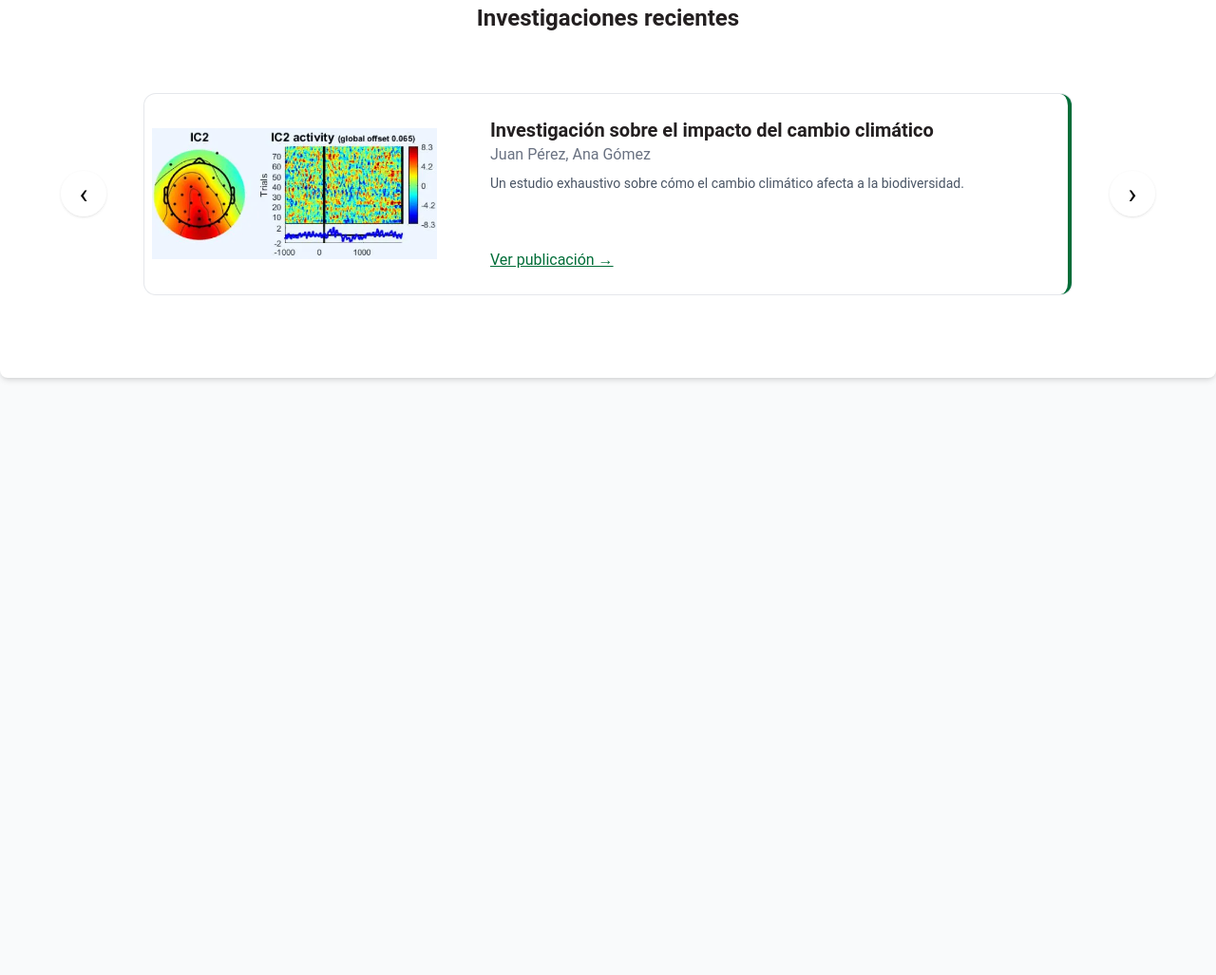
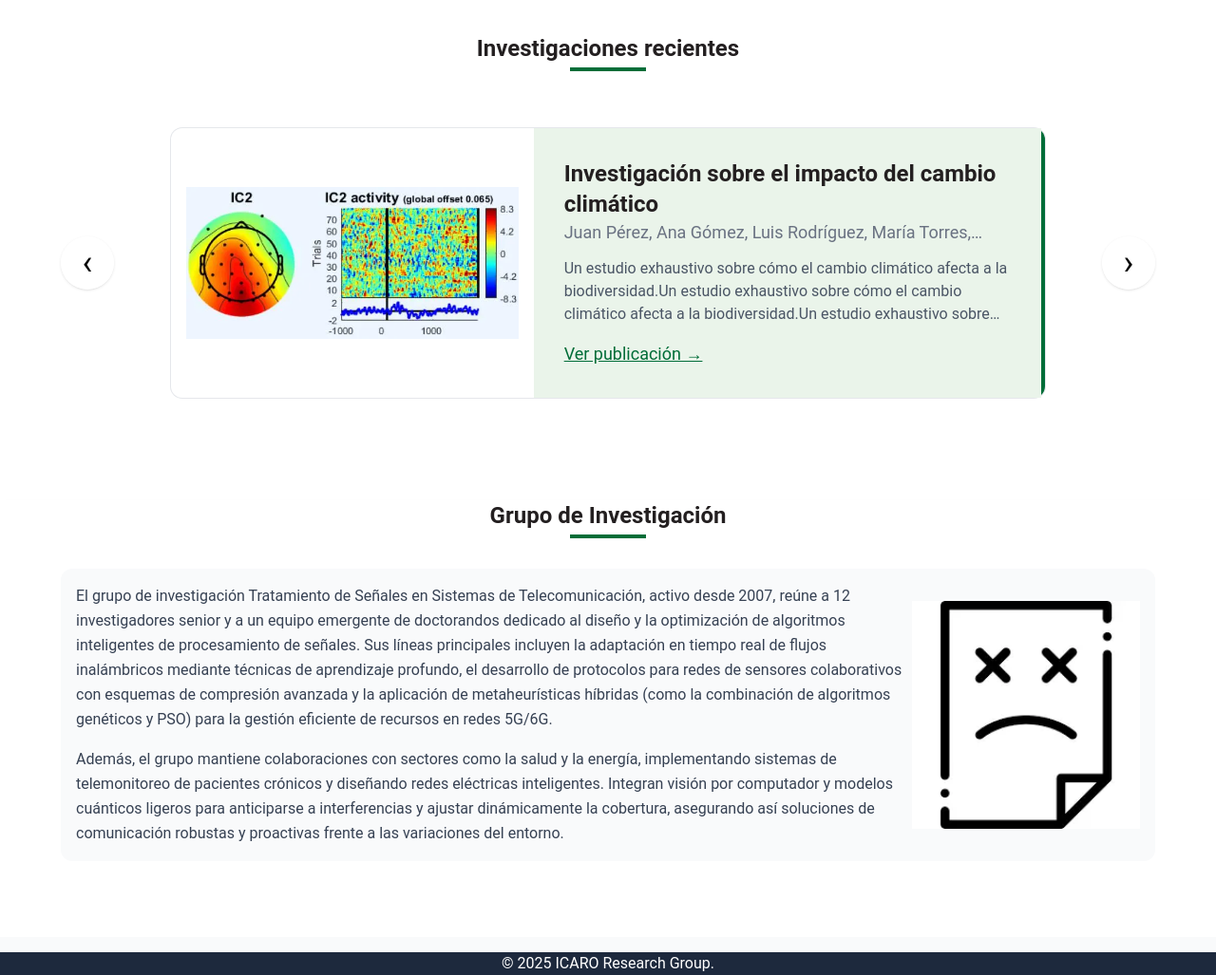
Before and after one commit to AdrianBR003/ICARO, an Astro site in the folder icaro-frontend/: page / in a window 1280 px wide. Shown: the part 338-1365 px from the top of the page at 95% size. Before the commit the page ends 800 px from the top, so only its background shows below. Built offline with nearby package versions, Linux system fonts and the light colour scheme; Astro itself is replaced by a stand-in of ours.

Commit message:
feat FRT - Home finish

```diff
--- a/icaro-frontend/src/components/RecentCarousel.astro
+++ b/icaro-frontend/src/components/RecentCarousel.astro
@@ -1,28 +1,28 @@
 ---
-import placeholder from '@/assets/imagedefault.webp'
-import imageExample from '@/assets/imageexample.webp'
+import placeholder   from '@/assets/imagedefault.webp'
+import imageExample  from '@/assets/imageexample.webp'
 
 const investigations = [
   {
-    title: 'Investigación sobre el impacto del cambio climático',
-    authors: 'Juan Pérez, Ana Gómez',
-    description: 'Un estudio exhaustivo sobre cómo el cambio climático afecta a la biodiversidad.',
-    img: imageExample,
-    link: '#',
+    title:       'Investigación sobre el impacto del cambio climático',
+    authors:     'Juan Pérez, Ana Gómez, Luis Rodríguez, María Torres, Marta López',
+    description: 'Un estudio exhaustivo sobre cómo el cambio climático afecta a la biodiversidad.Un estudio exhaustivo sobre cómo el cambio climático afecta a la biodiversidad.Un estudio exhaustivo sobre cómo el cambio climático afecta a la biodiversidad.Un estudio exhaustivo sobre cómo el cambio climático afecta a la biodiversidad.',
+    img:         imageExample,
+    link:        '#',
   },
   {
-    title: 'Avances en la tecnología de energías renovables',
-    authors: 'Carlos López, María Fernández',
+    title:       'Avances en la tecnología de energías renovables',
+    authors:     'Carlos López, María Fernández',
     description: 'Exploración de las últimas innovaciones en energías limpias y sostenibles.',
-    img: imageExample,
-    link: '#',
+    img:         imageExample,
+    link:        '#',
   },
   {
-    title: 'Estudio de caso sobre la conservación de especies en peligro',
-    authors: 'Laura Martínez, Pedro Sánchez',
+    title:       'Estudio de caso sobre la conservación de especies en peligro',
+    authors:     'Laura Martínez, Pedro Sánchez',
     description: 'Análisis detallado de estrategias efectivas para la conservación de especies amenazadas.',
-    img: imageExample,
-    link: '#',
+    img:         imageExample,
+    link:        '#',
   },
 ]
 ---
@@ -32,13 +32,12 @@ const investigations = [
 .no-scrollbar { -ms-overflow-style: none; scrollbar-width: none; }
 </style>
 
-<div class="max-w-[72rem] mx-auto py-6
-            grid grid-cols-[auto_1fr_auto] gap-6 items-center">
-  <!-- Flecha izquierda -->
+<div class="max-w-[72rem] mx-auto grid grid-cols-[auto_1fr_auto] gap-8 items-center">
+  <!-- Flecha anterior -->
   <button
     id="prevBtn"
     aria-label="Anterior"
-    class="hidden sm:flex w-12 h-12 items-center justify-center text-3xl
+    class="hidden sm:flex w-14 h-14 items-center justify-center text-4xl
            bg-white/80 backdrop-blur rounded-full shadow
            hover:bg-[#1D293D] hover:text-white"
   >‹</button>
@@ -46,29 +45,33 @@ const investigations = [
   <!-- Carrusel -->
   <div
     id="slider"
-    class="flex gap-6 overflow-x-auto no-scrollbar scroll-smooth
-           snap-x snap-mandatory w-full p-4"
+    class="flex gap-8 overflow-x-auto no-scrollbar scroll-smooth
+           snap-x snap-mandatory w-full p-7"
   >
     {investigations.map(inv => (
       <article
-        class="shrink-0 w-full snap-center grid grid-cols-[1fr_2fr] gap-6
-               bg-white rounded-xl
-               ring-1 ring-gray-200 border-r-4 border-[#006D38]">
-        <div class="relative aspect-[3/2]">
+        class="shrink-0 snap-center flex w-full max-w-[200rem]
+               rounded-xl ring-1 ring-gray-200 border-r-4 border-[#006D38]"
+      >
+        <div class="basis-5/12 relative">
           <img
             src={inv.img.src}
             alt={inv.title}
-            class="absolute inset-0 w-full h-full object-contain p-2"
+            class="absolute inset-0 w-full h-full object-contain p-4"
             onerror={`this.onerror=null;this.src='${placeholder.src}'`}
           />
         </div>
-        <div class="p-6 flex flex-col justify-between">
+
+        <div class="basis-7/12 p-8 flex flex-col justify-between bg-[#EAF4EA]">
           <div>
-            <h3 class="text-xl font-semibold text-[#231F20]">{inv.title}</h3>
-            <p class="text-base text-gray-500">{inv.authors}</p>
-            <p class="text-sm text-gray-600 mt-2 truncate">{inv.description}</p>
+            <h3 class="text-2xl font-semibold text-[#231F20]">{inv.title}</h3>
+            <p class="text-lg text-gray-500 line-clamp-1">{inv.authors}</p>
+            <p class="text-base text-gray-600 mt-3 line-clamp-3">{inv.description}</p>
           </div>
-          <a href={inv.link} class="text-[#006D38] hover:text-[#004d29] underline text-base">
+          <a
+            href={inv.link}
+            class="mt-4 text-lg underline text-[#006D38] hover:text-[#004d29]"
+          >
             Ver publicación →
           </a>
         </div>
@@ -76,18 +79,19 @@ const investigations = [
     ))}
   </div>
 
-  <!-- Flecha derecha -->
+  <!-- Flecha siguiente -->
   <button
     id="nextBtn"
     aria-label="Siguiente"
-    class="hidden sm:flex w-12 h-12 items-center justify-center text-3xl
+    class="hidden sm:flex w-14 h-14 items-center justify-center text-4xl
            bg-white/80 backdrop-blur rounded-full shadow
            hover:bg-[#1D293D] hover:text-white"
   >›</button>
 
+  <!-- Lógica de desplazamiento -->
   <script client:load>
     const slider = document.getElementById('slider')
-    const GAP    = 24
+    const GAP    = 32
     const CARD   = () => slider.firstElementChild.getBoundingClientRect().width + GAP
 
     function scrollSlide(dir) {
--- /dev/null
+++ b/icaro-frontend/src/components/ResearchGroup.astro
@@ -0,0 +1,25 @@
+---
+import IdeaIcon from '@/assets/imagedefault.webp'
+---
+<div class="bg-gray-50 rounded-xl p-4 max-w-6xl mx-auto flex flex-col md:flex-row items-center">
+  <div class="flex-1 text-gray-700">
+    <p class="mb-4 leading-relaxed">
+        El grupo de investigación Tratamiento de Señales en Sistemas de Telecomunicación, activo desde 2007,
+        reúne a 12 investigadores senior y a un equipo emergente de doctorandos dedicado al diseño y la optimización
+        de algoritmos inteligentes de procesamiento de señales. Sus líneas principales incluyen la adaptación en tiempo
+        real de flujos inalámbricos mediante técnicas de aprendizaje profundo, el desarrollo de protocolos para redes de
+        sensores colaborativos con esquemas de compresión avanzada y la aplicación de metaheurísticas híbridas (como la
+        combinación de algoritmos genéticos y PSO) para la gestión eficiente de recursos en redes 5G/6G.
+    </p>
+    <p class="leading-relaxed">
+        Además, el grupo mantiene colaboraciones con sectores como la salud y la energía, implementando sistemas de telemonitoreo
+        de pacientes crónicos y diseñando redes eléctricas inteligentes. Integran visión por computador y modelos cuánticos ligeros
+        para anticiparse a interferencias y ajustar dinámicamente la cobertura, asegurando así soluciones de comunicación robustas y
+        proactivas frente a las variaciones del entorno.
+   </p>
+  </div>
+
+  <div class="w-60 md:w-60 flex-shrink-0">
+    <img src={IdeaIcon.src} alt="Idea y datos" class="w-full h-auto" />
+  </div>
+</div>
--- a/icaro-frontend/src/layouts/BaseLayout.astro
+++ b/icaro-frontend/src/layouts/BaseLayout.astro
@@ -10,4 +10,7 @@ import '@/styles/global.css';
   <body class="bg-gray-50">
     <slot />
   </body>
+  <footer class="bg-gray-50 text-center pt-4">
+    <p class="bg-slate-800 text-white">© 2025 ICARO Research Group.</p>
+</footer>
 </html>
--- a/icaro-frontend/src/pages/index.astro
+++ b/icaro-frontend/src/pages/index.astro
@@ -6,6 +6,7 @@ import RecentCarousel from "@/components/RecentCarousel.astro";
 import "@/styles/global.css";
 import NavBar from "@/components/NavBar.astro";
 import TopUtility from "@/components/TopUtility.astro";
+import ResearchGroup from "@/components/ResearchGroup.astro";
 
 const dataHeader = {
 	titulo: "Mi titulo del header",
@@ -13,23 +14,44 @@ const dataHeader = {
 };
 ---
 
-
 <BaseLayout>
 	<section class="max-w-full bg-white shadow-md rounded-lg">
 		<TopUtility />
 		<Header />
 	</section>
-	<section class="mt-10 max-w-full bg-white shadow-md rounded-lg content-wrap">
+	<section class="mt-10 max-w-full bg-white shadow-md">
 		<NavBar />
 	</section>
 
 	<section
-		class="w-full py-12 content-wrap bg-white shadow-md rounded-lg
-		       max-w-7xl mx-auto px-4 sm:px-6 lg:px-8 mt-10 "
+		class="w-full content-wrap bg-white shadow-md
+         max-w-7xl mx-auto px-4 sm:px-6 lg:px-8 mt-10 py-20"
 	>
-		<h2 class="text-center text-2xl font-bold mb-6 text-[#231F20]">
-			Investigaciones recientes
-		</h2>
+		<div class="mb-8 relative inline-block w-full text-center">
+			<h2 class="text-2xl font-bold text-[#231F20] pb-2">
+				Investigaciones recientes
+			</h2>
+			<span
+				class="absolute left-1/2 bottom-0 w-20 h-1 bg-[#006D38]
+             -translate-x-1/2"
+			></span>
+		</div>
 		<RecentCarousel />
 	</section>
+
+	<section
+		class="w-full content-wrap bg-white shadow-md
+         max-w-7xl mx-auto px-4 sm:px-6 lg:px-8 pb-20"
+	>
+		<div class="mb-8 relative inline-block w-full text-center">
+			<h2 class="text-2xl font-bold text-[#231F20] pb-2">
+				Grupo de Investigación
+			</h2>
+			<span
+				class="absolute left-1/2 bottom-0 w-20 h-1 bg-[#006D38]
+             -translate-x-1/2"
+			></span>
+		</div>
+		<ResearchGroup />
+	</section>
 </BaseLayout>
--- a/icaro-frontend/src/styles/global.css
+++ b/icaro-frontend/src/styles/global.css
@@ -16,7 +16,7 @@ html {
 }
 
 .content-wrap {
-  max-width: 1800px;
+  max-width: 1500px;
   margin-inline: auto;
   padding-inline: 1rem;
 }
@@ -25,5 +25,12 @@ html {
   border-image: linear-gradient(90deg,#006D38 0%,#79c199 100%) 1;
 }
 
+.line-clamp-3 {
+  overflow: hidden;
+  display: -webkit-box;
+  -webkit-box-orient: vertical;
+  -webkit-line-clamp: 3;
+}
+
 .no-scrollbar::-webkit-scrollbar { display: none; }
 .no-scrollbar { -ms-overflow-style: none; scrollbar-width: none; }
```
